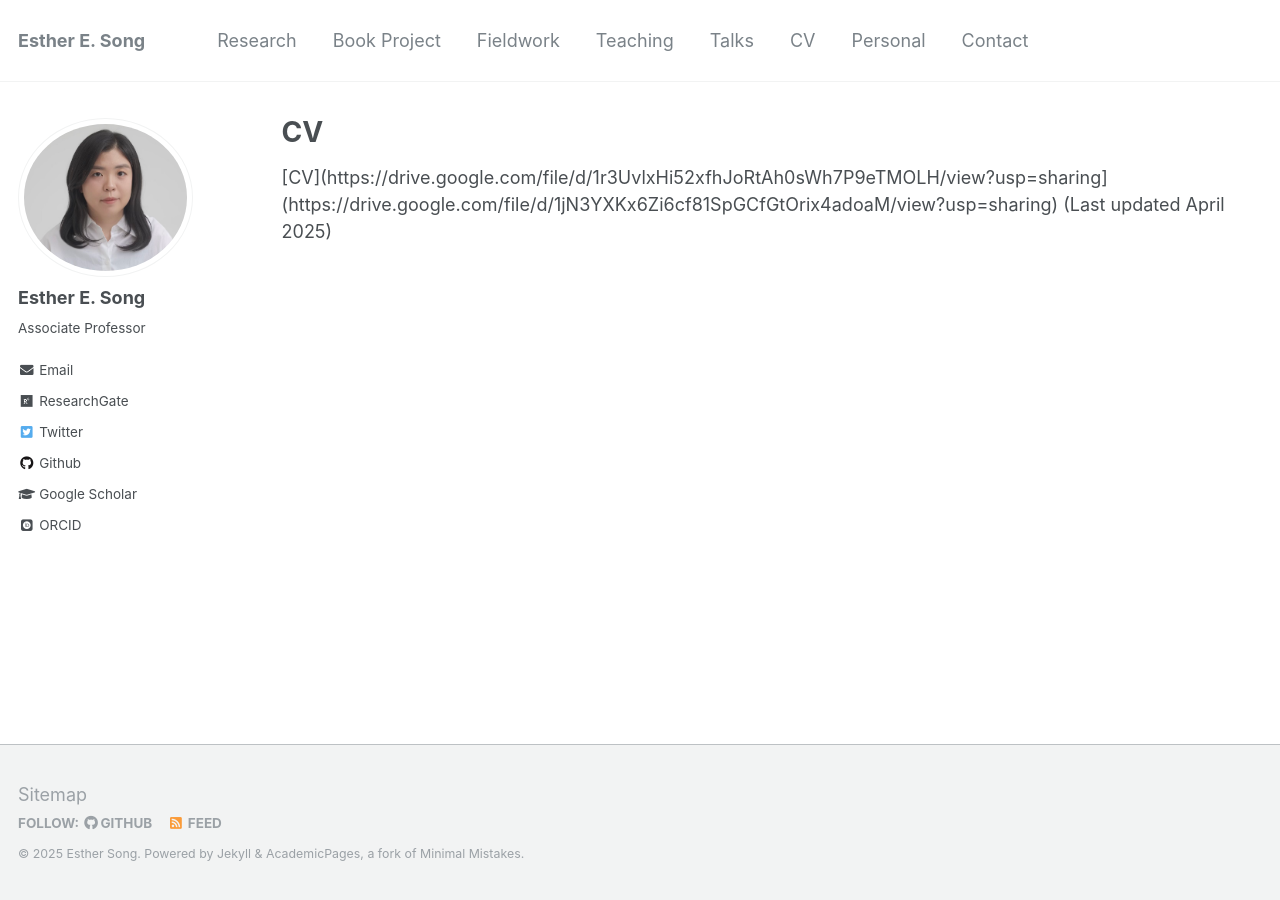
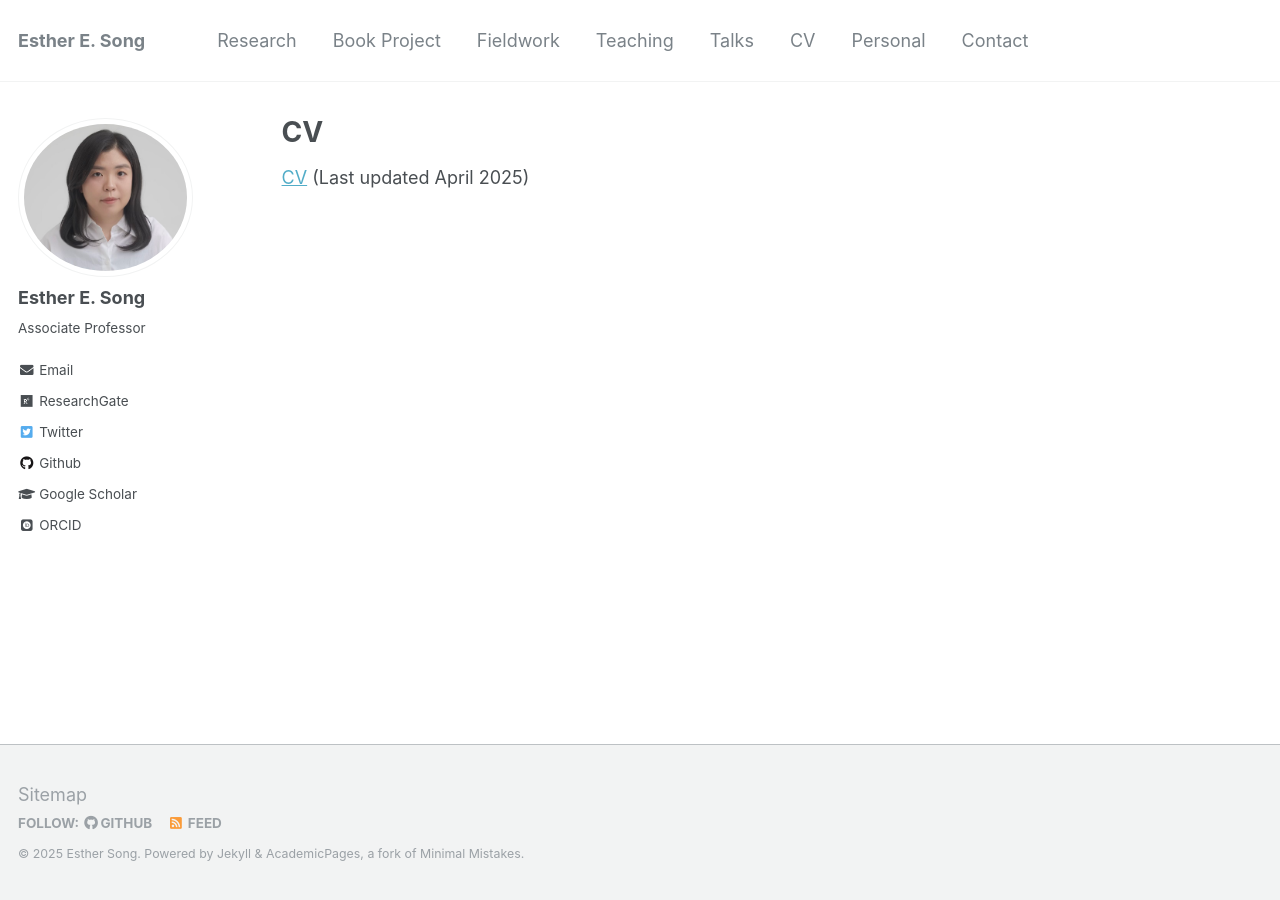
Before and after one commit to ehsong/ehsong.github.io, a Jekyll site: the page built from _pages/cv.md, in a window 1280 px wide. Built offline with Jekyll 4.4.1, drawn with Linux system fonts in a browser that asks for light colours; some web fonts are replaced; some of the changed lines change nothing that is shown.

Commit message:
Update cv.md

```diff
--- a/_pages/cv.md
+++ b/_pages/cv.md
@@ -7,5 +7,5 @@
   - /resume
 ---
 {% include base_path %}
-[CV](https://drive.google.com/file/d/1r3UvlxHi52xfhJoRtAh0sWh7P9eTMOLH/view?usp=sharing](https://drive.google.com/file/d/1jN3YXKx6Zi6cf81SpGCfGtOrix4adoaM/view?usp=sharing)
+[CV](https://drive.google.com/file/d/1r3UvlxHi52xfhJoRtAh0sWh7P9eTMOLH/view?usp=sharing)
 (Last updated April 2025)
```
